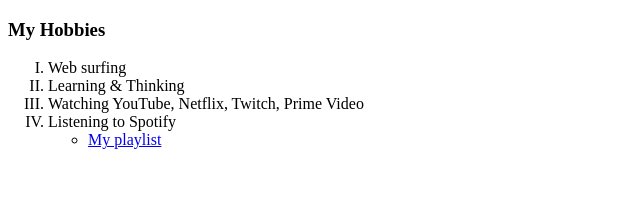
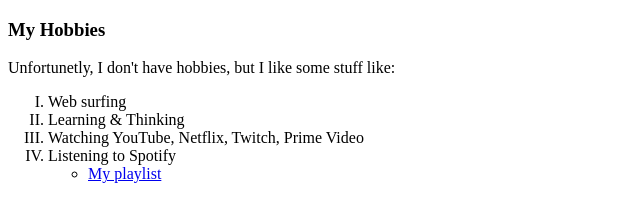
Before and after one commit to dissactive/cv, a plain HTML site: page hobbies.html in a window 1280 px wide. Shown: the whole page, without its empty margins (0-640 px from the left). Drawn offline with Linux system fonts and the light colour scheme.

Commit message:
Update hobbies.html

```diff
--- a/hobbies.html
+++ b/hobbies.html
@@ -8,6 +8,7 @@
 
 <body>
   <h3>My Hobbies</h3>
+  <p>Unfortunetly, I don't have hobbies, but I like some stuff like:</p>
   <ol type='I' start="1">
     <li>Web surfing</li>
     <li>Learning & Thinking</li>
```
